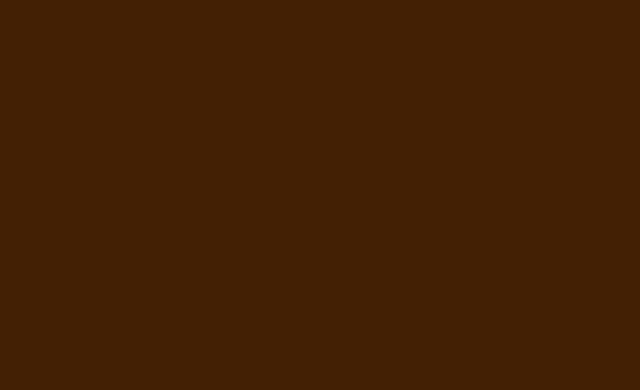
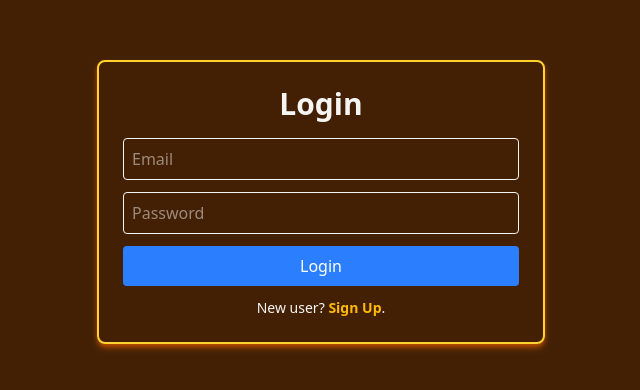
Before and after one commit to Therajat14/All-Projects---Beginner-to-Expert, a React (Vite) app in the folder 01-Beginner-Level/01-User-Authentication-System/frontend/: page /login in a window 1280 px wide. Before the commit this address had no page. Shown: the part 198-588 px from the top of the page, without its empty margins (319-959 px from the left). Built offline with nearby package versions, Linux system fonts and the light colour scheme.

Commit message:
Update App.jsx: improved routing and structure

```diff
--- a/01-Beginner-Level/01-User-Authentication-System/frontend/src/App.jsx
+++ b/01-Beginner-Level/01-User-Authentication-System/frontend/src/App.jsx
@@ -2,17 +2,21 @@
 import SignUp from "./components/signup";
 import { BrowserRouter, Route, Routes } from "react-router";
 import { UserProvider } from "./UserProvider";
+import Dashboard from "./dashboard";
+
 function App() {
   return (
     <main className="h-screen w-screen bg-yellow-950 text-stone-100">
-      <UserProvider>
-        <BrowserRouter>
+      <BrowserRouter>
+        <UserProvider>
           <Routes>
+            <Route path="/login" element={<LogIn />} />
             <Route path="/" element={<LogIn />} />
             <Route path="/signup" element={<SignUp />} />
+            <Route path="/dashboard" element={<Dashboard />} />
           </Routes>
-        </BrowserRouter>
-      </UserProvider>
+        </UserProvider>
+      </BrowserRouter>
     </main>
   );
 }
```
